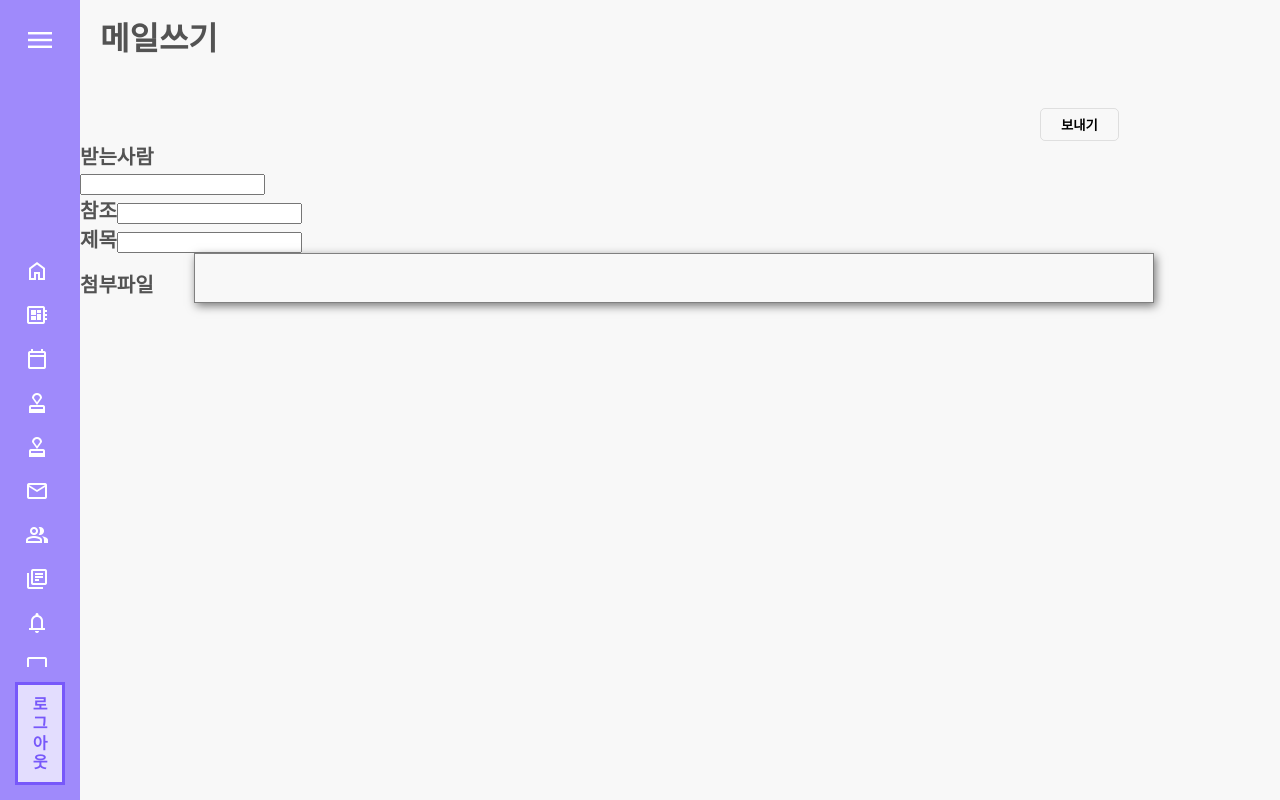
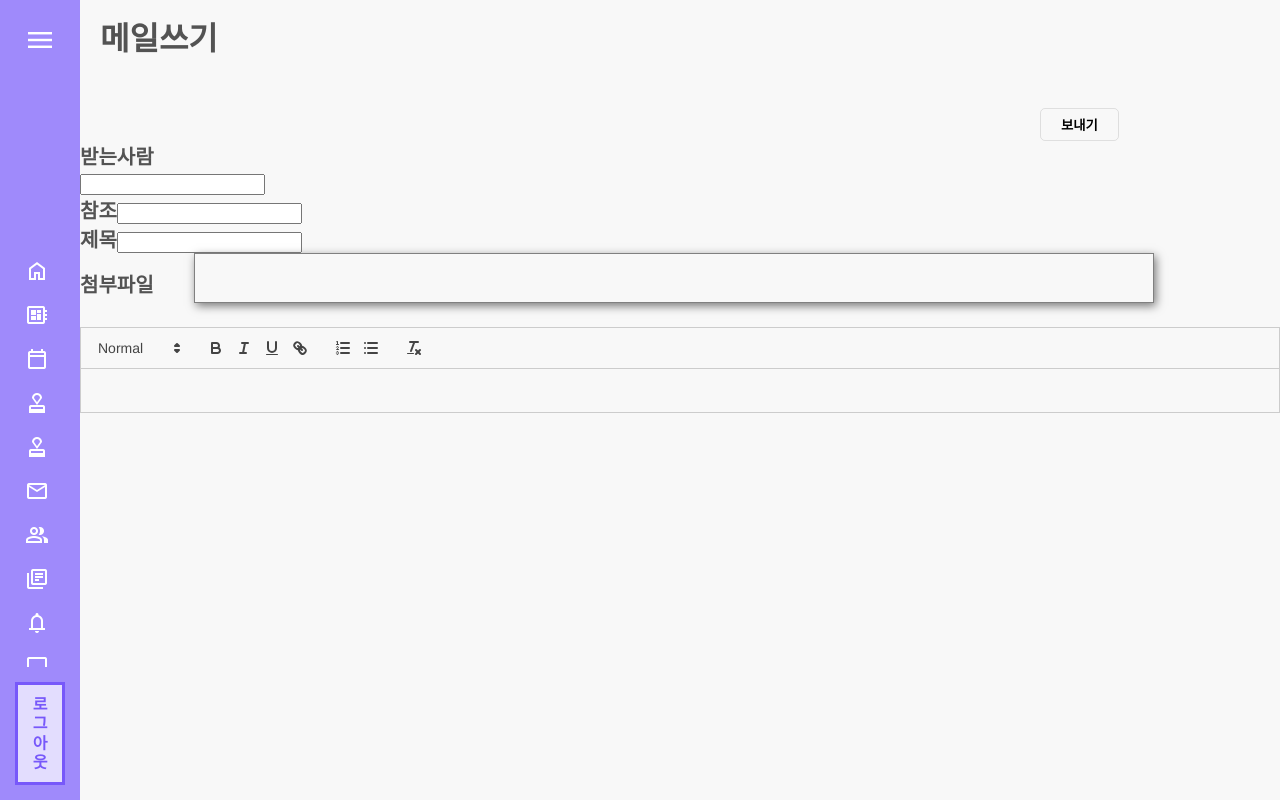
Before and after one commit to IMFOMATE/infomate_front, a React (Create React App) app: page /mailWrite in a window 1280 px wide. Built offline with nearby package versions, Linux system fonts and the light colour scheme.

Commit message:
giwon commit

```diff
--- a/package.json
+++ b/package.json
@@ -9,11 +9,12 @@
     "@testing-library/jest-dom": "^5.17.0",
     "@testing-library/react": "^13.4.0",
     "@testing-library/user-event": "^13.5.0",
-    "bootstrap": "^5.3.1",
+    "jquery": "^3.7.0",
     "localforage": "^1.10.0",
     "match-sorter": "^6.3.1",
     "react": "^18.2.0",
     "react-dom": "^18.2.0",
+    "react-quill": "^2.0.0",
     "react-redux": "^8.1.2",
     "react-router-dom": "^6.15.0",
     "react-scripts": "5.0.1",
--- a/src/apis/ContactAPIcalls.js
+++ b/src/apis/ContactAPIcalls.js
@@ -39,7 +39,7 @@ export const callRegistAPI = ({form}) => {
     };
 };
 
-export const callSelectAPI = (memberCode) => {
+export const callSelectAPI = () => {
     const requestURL = "http://localhost:8989/addressBook/contact/2";
 
     return async (dispatch, getState) => {
--- a/src/pages/addressBook/AddressBook.js
+++ b/src/pages/addressBook/AddressBook.js
@@ -19,7 +19,7 @@ function AddressBook() {
     useEffect(
         () => {
             dispatch(callSelectAPI({	// 상품 상세 정보 조회
-                memberCode: params.memberCode
+                // memberCode: params.memberCode
             }));
         }
         ,[]
--- a/src/pages/mail/Mail.js
+++ b/src/pages/mail/Mail.js
@@ -32,7 +32,7 @@ function Mail() {
 
     return (
         <>
-                   <div className={ style.wrapper }>
+                    <div className={ style.wrapper }>
                     <h1 style={{color: 'var(--color-text-title)', display: 'flex' }}>
                         받은 메일함
                         <p>전체 메일 0 / 안읽은 메일 0</p>
--- a/src/pages/mail/MailWrite.js
+++ b/src/pages/mail/MailWrite.js
@@ -1,17 +1,24 @@
 import '../../components/common/header/default.css';
-import style from './MailWrite.module.css'
-// import { summerNote } from 'summernote'
+import style from './MailWrite.module.css';
+import ReactQuill from 'react-quill';
+import 'react-quill/dist/quill.snow.css';
 
 
 function MailWrite() {
 
+    const quillstyle = {
+      width: "90%",
 
+
+    }
 
 
 
     return (
         <>
-            <div className= 'wrapper'>
+
+            <div className= {style.wrapper}>
+              <div className={style.container}>
                 <h1 style={{ color: 'var(--color-text-title)' }}>메일쓰기</h1>
                 <button className={style.sendButton}>보내기</button>
                 <div className={style.writeContent}>
@@ -32,7 +39,13 @@ function MailWrite() {
                         <button className={style.uploadBox}></button>
                     </div>
                 </div>
+
+                <ReactQuill theme="snow" />
+
+              </div>
             </div>
+
+
         </>
     )
 }
--- a/src/pages/mail/MailWrite.module.css
+++ b/src/pages/mail/MailWrite.module.css
@@ -29,7 +29,7 @@ margin-top: 30px;
 
 
 .uploadBox{
-    width:500px;
+
     height: 50px;
     border:1px solid gray;
     box-shadow: 2px 3px 9px hsl(0, 0%, 47%);
@@ -62,3 +62,9 @@ input[type="text"] {
     margin-right: 40px;
 
 }
+
+.container>input {
+
+    width: 90%;
+
+}
```
Also changed, not shown: 1 other file (tests, documents, lock files or other folders).
